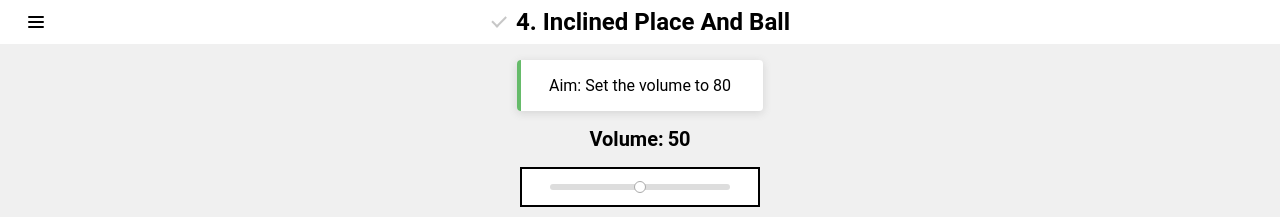
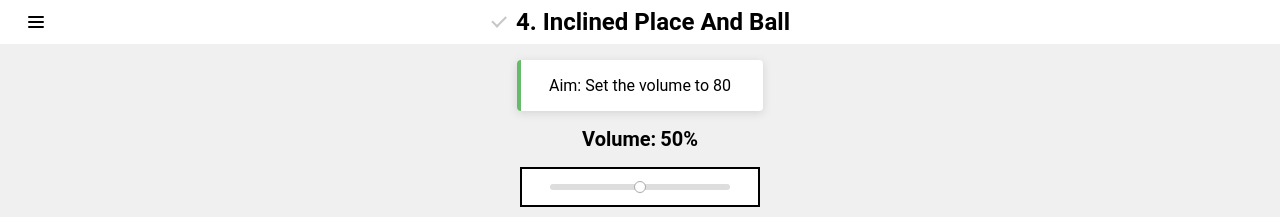
Before and after one commit to Lisianthus-A/the-worst-volumn-control, a React (Vite) app: page /inclined-place-and-ball in a window 1280 px wide. Shown: the top 217 px of the page. Built offline with nearby package versions, Linux system fonts and the light colour scheme.

Commit message:
feat(Layout): implement volume property and update volume handling in layout component

```diff
--- a/src/components/Layout/index.module.css
+++ b/src/components/Layout/index.module.css
@@ -1,5 +1,10 @@
+@property --volume {
+  syntax: "<integer>";
+  inherits: false;
+  initial-value: 0;
+}
+
 .layout {
-  --volume: "50";
   margin: 0 auto;
   height: 100vh;
   display: flex;
@@ -43,6 +48,9 @@
 }
 
 .volume {
+  --volume: 50;
+  counter-reset: volume var(--volume);
+  transition: 0.4s --volume;
   font-weight: bold;
   font-size: 20px;
 }
@@ -50,7 +58,7 @@
 .volume::after {
   margin-left: 4px;
   display: inline-block;
-  content: var(--volume);
+  content: counter(volume) "%";
 }
 
 .btns {
--- a/src/components/Layout/index.tsx
+++ b/src/components/Layout/index.tsx
@@ -15,7 +15,7 @@ interface Props {
 
 function Layout({ children }: Props) {
   const [location, navigate] = useLocation();
-  const layoutRef = useRef<HTMLDivElement>(null);
+  const volumeRef = useRef<HTMLDivElement>(null);
   const dispatch = useAppDispatch();
   const finishedList = useAppSelector((state) => state.common.finishedList);
   const routeObj = mapPathToRoute.get(location)!;
@@ -61,11 +61,11 @@ function Layout({ children }: Props) {
     ac.setVolume(50);
     const el = ac.getElement();
     const onVolumeChange = () => {
-      if (!layoutRef.current) {
+      if (!volumeRef.current) {
         return;
       }
       const volume = ac.getVolume();
-      layoutRef.current.style.setProperty("--volume", `"${volume}"`);
+      volumeRef.current.style.setProperty("--volume", `${volume}`);
     };
 
     el.addEventListener("volumechange", onVolumeChange);
@@ -81,7 +81,7 @@ function Layout({ children }: Props) {
   const hasNext = routes[index + 1] !== undefined;
 
   return (
-    <div className={styles.layout} ref={layoutRef}>
+    <div className={styles.layout}>
       <div
         className={classNames(styles.title, "tick", isComplete && "tick-green")}
       >
@@ -89,7 +89,7 @@ function Layout({ children }: Props) {
         {title}
       </div>
       <div className={styles.aim}>Aim: {route.aimText}</div>
-      {index !== 0 && <div className={styles.volume}>Volume:</div>}
+      {index !== 0 && <div className={styles.volume} ref={volumeRef}>Volume:</div>}
       {children}
       <div className={styles.btns}>
         {hasPrev && <button onClick={() => handleNavigate(-1)}>Prev</button>}
```
